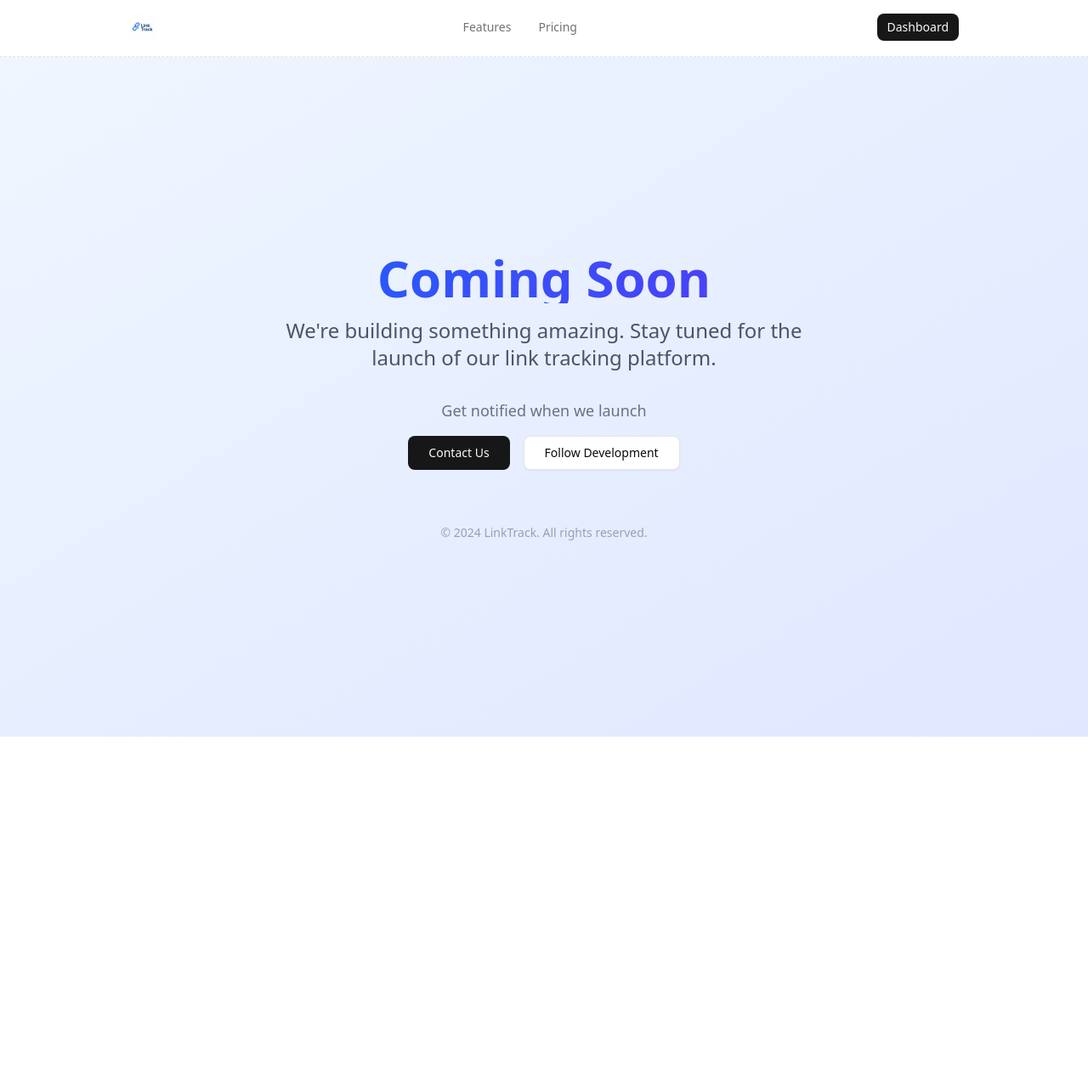
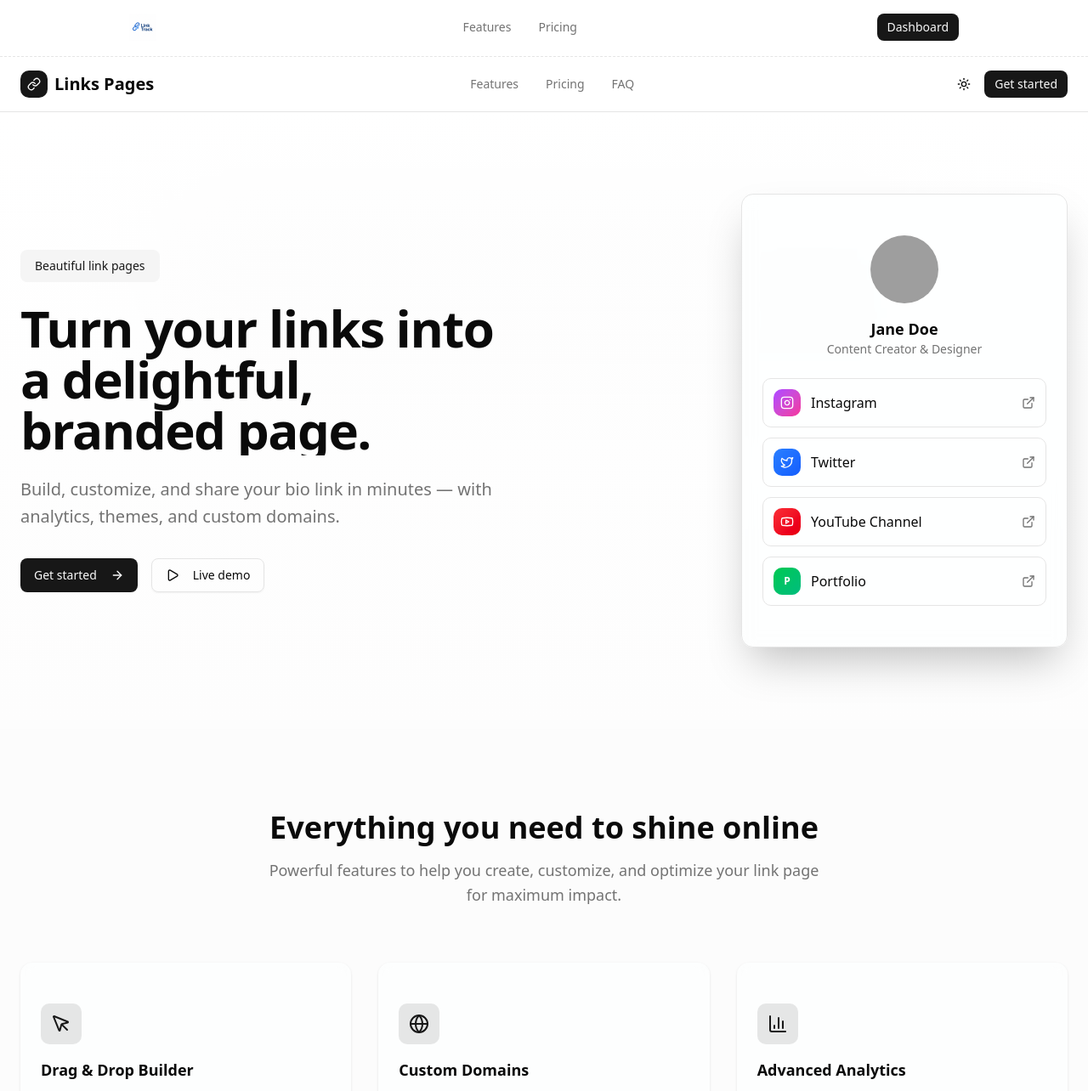
Before and after one commit to Mansourkira/linktrack, a Next.js app: page / in a window 1280 px wide. Shown: the top 1284 px of the page at 85% size. Before the commit the page ends 867 px from the top, so only its background shows below. Built offline with nearby package versions, Linux system fonts and the light colour scheme; grey boxes are pictures that could not be loaded.

Commit message:
chore: update main app page

```diff
--- a/src/app/page.tsx
+++ b/src/app/page.tsx
@@ -1,14 +1,32 @@
+"use client"
 import { ComingSoon } from "@/components/ComingSoon";
+import { Navbar } from "@/components/site/navbar"
+import { HeroSection } from "@/components/site/hero-section"
+import { FeaturesSection } from "@/components/site/features-section"
+import { HowItWorksSection } from "@/components/site/how-it-works-section"
+import { PricingSection } from "@/components/site/pricing-section"
+import { TestimonialsSection } from "@/components/site/testimonials-section"
+import { FAQSection } from "@/components/site/faq-section"
+import { Footer } from "@/components/site/footer"
+import { config } from "@/lib/config";
 
-export default function Home() {
-  // Show coming soon page if in production and flag is enabled
-/*   if (config.isProduction && config.features.showComingSoon) {
- */    return <ComingSoon />;
- /*  } */
-/*
+export default function HomePage() {
   return (
-    <div className="font-sans min-h-screen">
-      <HeroSection />
-    </div */
- /*  ); */
+    <>
+
+      <div className="min-h-screen">
+        <Navbar />
+        <main>
+          <HeroSection />
+          <FeaturesSection />
+          <HowItWorksSection />
+          <PricingSection />
+          <TestimonialsSection />
+          <FAQSection />
+        </main>
+        <Footer />
+      </div>
+
+    </>
+  )
 }
```
